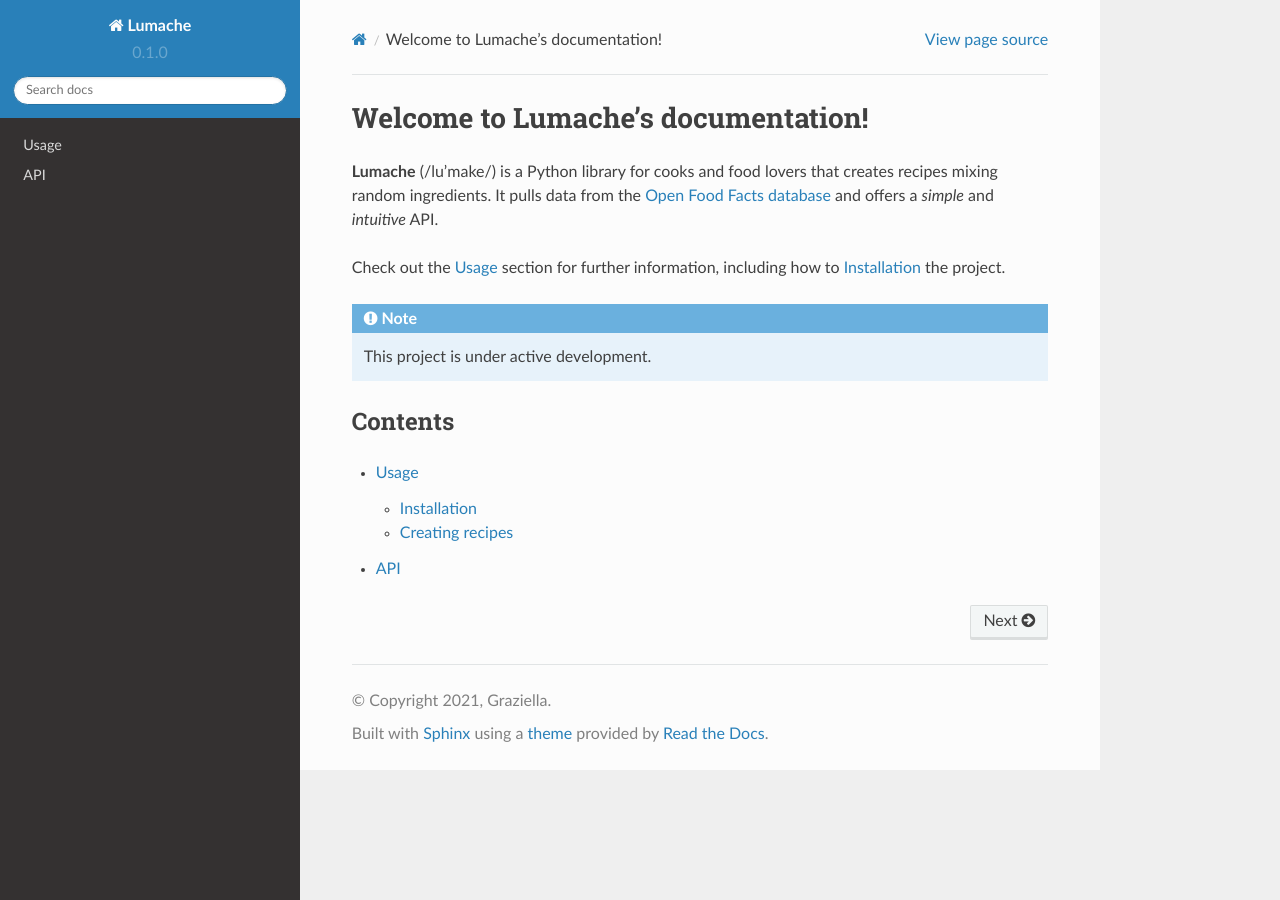
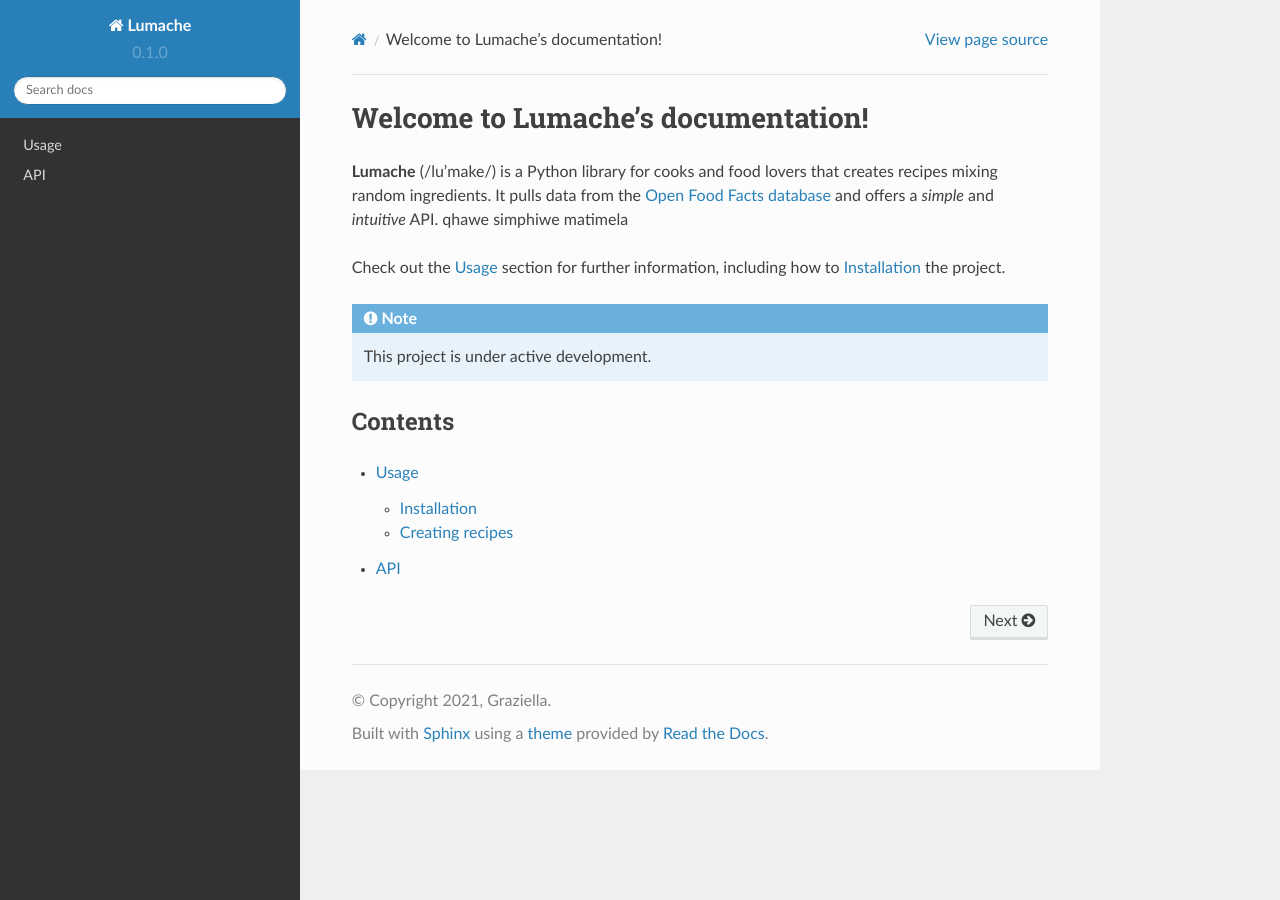
Before and after one commit to Kingston-5/rdt-tutorial, a Sphinx documentation site: the page built from docs/source/index.rst, in a window 1280 px wide. Built offline with Sphinx 7.4.7 and the Read the Docs theme 2.0.0, drawn with Linux system fonts in a browser that asks for light colours.

Commit message:
Update index.rst

```diff
--- a/docs/source/index.rst
+++ b/docs/source/index.rst
@@ -5,6 +5,7 @@ Welcome to Lumache's documentation!
 that creates recipes mixing random ingredients.
 It pulls data from the `Open Food Facts database <https://world.openfoodfacts.org/>`_
 and offers a *simple* and *intuitive* API.
+qhawe simphiwe matimela
 
 Check out the :doc:`usage` section for further information, including
 how to :ref:`installation` the project.
```
